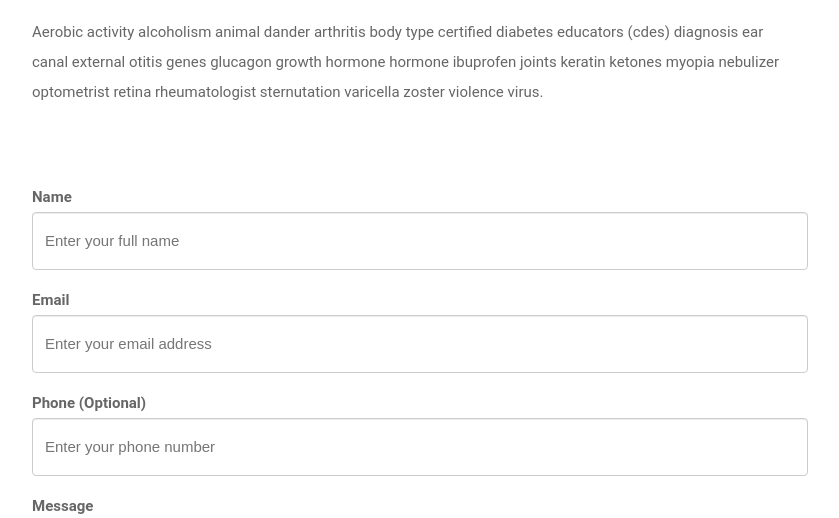
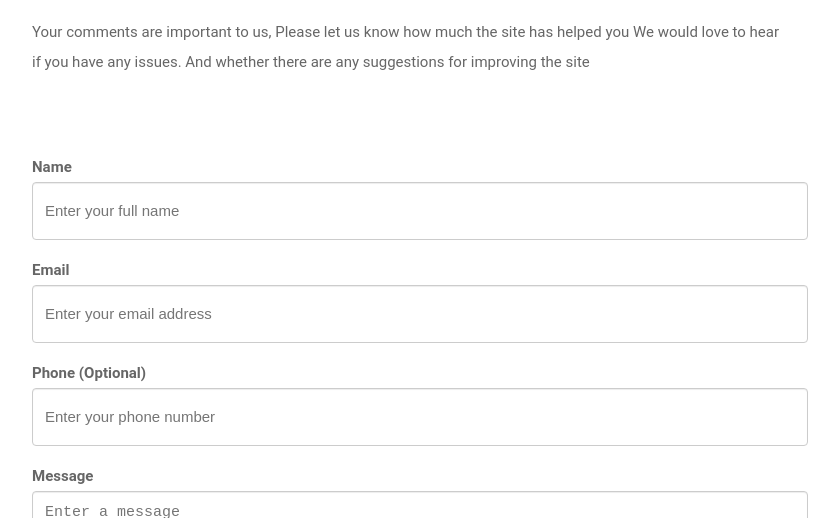
Before and after one commit to shirb1999/final_project, a website: page contact_us.html in a window 1280 px wide. Shown: the part 220-738 px from the top of the page, without its empty margins (233-1072 px from the left). Drawn offline with Linux system fonts and the light colour scheme.

Commit message:
Update contact_us.html

```diff
--- a/contact_us.html
+++ b/contact_us.html
@@ -36,7 +36,10 @@
           <div>
             <h1>Contact Us</h1>
           </div>
-          <p>Aerobic activity alcoholism animal dander arthritis body type certified diabetes educators (cdes) diagnosis ear canal external otitis genes glucagon growth hormone hormone ibuprofen joints keratin ketones myopia nebulizer optometrist retina rheumatologist sternutation varicella zoster violence virus.<br></p>
+          <p>Your comments are important to us,
+            Please let us know how much the site has helped you
+            We would love to hear if you have any issues.
+            And whether there are any suggestions for improving the site<br></p>
         </div>
         <div class="col-sm-6 ">
           <form id="contact_form">
```
